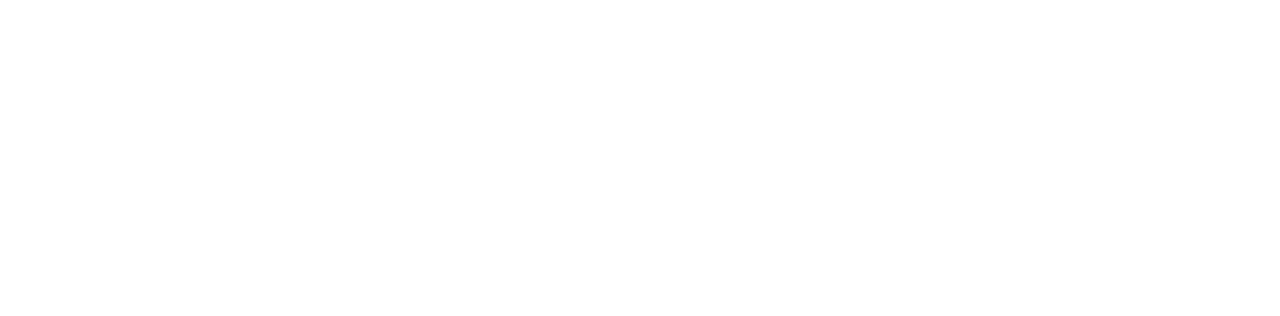
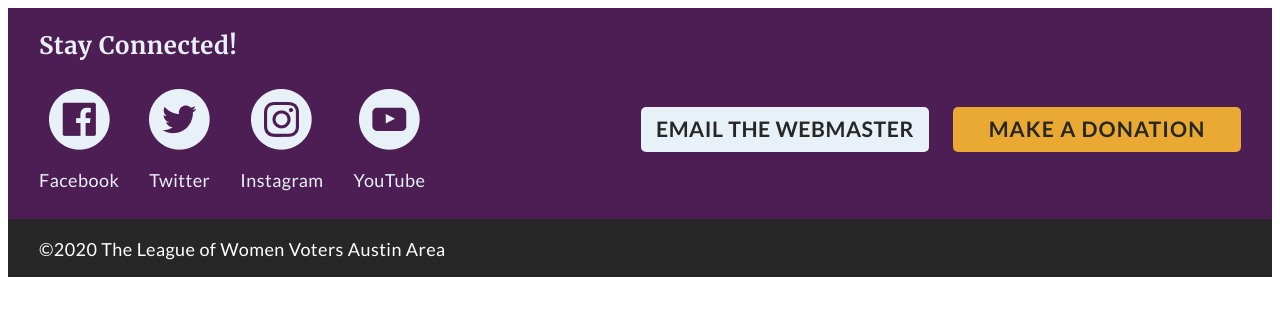
Before and after one commit to lindsaysmith16/lwvaa, a plain HTML site: page footer.html in a window 1280 px wide. Drawn offline with Linux system fonts and the light colour scheme.

Commit message:
Footer done

```diff
--- a/CSS/footer.css
+++ b/CSS/footer.css
@@ -0,0 +1,237 @@
+/* Global Style */
+body {
+    font-family: 'Lato', sans-serif;
+    font-family: 'Merriweather', serif;
+}
+#wrap {
+    margin: 0 auto;
+    background-color: #4D1E53;
+}
+h1 {
+    font-family: 'Merriweather', serif;
+    font-style: normal;
+    font-weight: bold;
+    font-size: 68px;
+    line-height: 65px;
+    align-items: center;
+    text-align: right;
+    letter-spacing: -0.025em;
+}
+
+h2{
+    font-family: 'Merriweather', serif;
+    font-style: normal;
+    font-weight: bold;
+    font-size: 42px;
+    line-height: 53px;
+    letter-spacing: -0.025em;
+}
+
+h3 {
+    font-family: 'Merriweather', serif;
+    font-style: normal;
+    font-weight: bold;
+    font-size: 24px;
+    line-height: 118%;
+    letter-spacing: 0.025em;
+}
+
+h4 {
+    font-family: 'Merriweather', serif;
+    font-style: normal;
+    font-weight: normal;
+    font-size: 24px;
+    line-height: 30px;
+}
+
+h5 {
+    font-family: 'Lato', sans-serif;
+    font-style: normal;
+    font-weight: bold;
+    font-size: 26px;
+    line-height: 34px;
+    display: flex;
+    align-items: center;
+    letter-spacing: 0.025em;
+}
+
+h6 {
+    font-family: 'Lato', sans-serif;
+    font-style: normal;
+    font-weight: bold;
+    font-size: 18px;
+    line-height: 27px;
+    letter-spacing: 0.025em;
+}
+
+p {
+    font-family: 'Lato', sans-serif;
+    font-style: normal;
+    font-weight: normal;
+    font-size: 18px;
+    line-height: 24px;
+    align-items: center;
+    letter-spacing: 0.025em;
+}
+
+/* Footer Elements */
+
+
+#footerContainer {
+    display: flex;
+    flex-direction: column;
+    max-width: 1440px;
+    padding-top: 31px;
+    padding-left: 31px;
+    padding-right: 31px;
+    height: 90px;
+    margin: 0 auto;
+    /* border: 1px solid black; */
+    color: #E8F1F7;
+    background-color: #4D1E53;
+}
+
+.stayConnectedWrapper {
+    display: flex;
+    flex-direction: column;
+    margin: 0 auto;
+    padding-left: 31px;
+    padding-right: 31px;
+    max-width: 1440px;
+    padding-top: 0px;
+    padding-bottom: 14px;
+    color: #E8F1F7;
+}
+
+.middleWrapper {
+    margin-top: -22px;
+    display: flex;
+    justify-content: space-between;
+}
+
+.socialWrapper {
+    display: flex;
+    justify-content: space-between;
+    max-width: 400px;
+}
+
+.socialLink {
+    margin-top: -18px;
+    display: flex;
+    flex-direction: column;
+    align-items: center;
+    padding-right: 30px;
+}
+
+.bottomButtons {
+    display: flex;
+    justify-content: space-between;
+    width: 600px;
+    height: 45px;
+}
+
+.copyrightBar {
+    background: #272727;
+}
+
+.copywrightWrapper {
+    display: flex;
+    flex-direction: column;
+    margin: 0 auto;
+    padding-left: 31px;
+    padding-right: 31px;
+    max-width: 1440px;
+    padding-top: 0px;
+    padding-bottom: 14px;
+    font-family: 'Lato', sans-serif;
+    font-size: 14pt;
+    color: white;
+    height: 44px;
+}
+
+/* Button Styles */
+
+.makeAdonationButton2 {
+    display: flex;
+    justify-content: center;
+    background: #EAA932;
+    border-radius: 5px;
+    font-family: 'Lato', sans-serif;
+    font-style: normal;
+    font-weight: bold;
+    text-transform: uppercase;
+    width: 288px;
+    text-decoration: none;
+    color: #272727;
+}
+
+.makeAdonationButtonTex2 {
+    text-decoration: none;
+    color: #272727;
+    font-family: 'Lato', sans-serif;
+    font-style: normal;
+    font-weight: bold;
+    font-size: 16pt;
+    line-height: 45px;
+    text-transform: uppercase;
+    letter-spacing: 0.05em;
+}
+
+.webMasterButton {
+    display: flex;
+    justify-content: center;
+    background: #E8F1F7;
+    border-radius: 5px;
+    font-family: 'Lato', sans-serif;
+    font-style: normal;
+    font-weight: bold;
+    text-transform: uppercase;
+    width: 288px;
+    text-decoration: none;
+    color: #272727;
+}
+
+.webMasterButtonText {
+    text-decoration: none;
+    color: #272727;
+    font-family: 'Lato', sans-serif;
+    font-style: normal;
+    font-weight: bold;
+    font-size: 16pt;
+    line-height: 45px;
+    text-transform: uppercase;
+    letter-spacing: 0.025em;
+}
+
+/* Media Queries */
+
+@media only screen and (max-width: 1080px) {
+    #footerContainer {
+        display: flex;
+        flex-wrap: wrap;
+        max-width: 1440px;
+        padding-top: 39px;
+        padding-left: 24px;
+        padding-right: 24px;
+        margin: 0 auto;
+        background-color: #4D1E53;
+    }
+    .hamburgerMenu {
+        display: flex;
+        height: 45px;
+        width: 45px;
+    }
+    .navBar {
+      display: none;
+    }
+    .ctaNsearch {
+        display: none;
+    }
+
+    .logoContainer {
+        display: none;
+    }
+
+    .logoContainerMobile {
+        display: flex;
+    }
--- a/footer.html
+++ b/footer.html
@@ -3,10 +3,47 @@
 <head>
     <meta charset="UTF-8">
     <meta name="viewport" content="width=device-width, initial-scale=1.0">
+    <title>LWVAA Footer</title>
     <link rel="stylesheet" type="text/css" href="CSS/footer.css">
-    <title>LWVAA Footer</title>
+    <link href="https://fonts.googleapis.com/css2?family=Lato:ital,wght@0,400;0,700;1,400&family=Merriweather:wght@400;700&display=swap" rel="stylesheet">
 </head>
 <body>
-
+    <div id=wrap>
+        <div class="stayConnectedWrapper">
+            <h3>Stay Connected!</h3>
+        </div>
+        <div id="footerContainer">
+                <div class="middleWrapper">
+                    <div class="socialWrapper">
+                        <div class="socialLink">
+                            <img src="Images/FaceBook.png">
+                            <p>Facebook</p>
+                        </div><div class="socialLink">
+                            <img src="Images/Twitter.png">
+                            <p>Twitter</p>
+                        </div><div class="socialLink">
+                            <img src="Images/Instagram.png">
+                            <p>Instagram</p>
+                        </div><div class="socialLink">
+                            <img src="Images/YouTube.png">
+                            <p>YouTube</p>
+                        </div>
+                    </div>
+                    <div class="bottomButtons">
+                        <div class="webMasterButton">
+                            <a href="" class="webMasterButtonText">Email the Webmaster</a>
+                        </div>
+                        <div class="makeAdonationButton2">
+                            <a href="" class="makeAdonationButtonTex2">Make a Donation</a>
+                        </div>
+                    </div>
+                </div>
+            </div>
+        <div class="copyrightBar">
+            <div  class="copywrightWrapper">
+                <p>©2020 The League of Women Voters Austin Area</p>
+            </div>
+        </div>
+    </div>
 </body>
 </html>
```
Also changed, not shown: Images/FaceBook.png (added), Images/Instagram.png (added), Images/Twitter.png (added), Images/YouTube.png (added).
